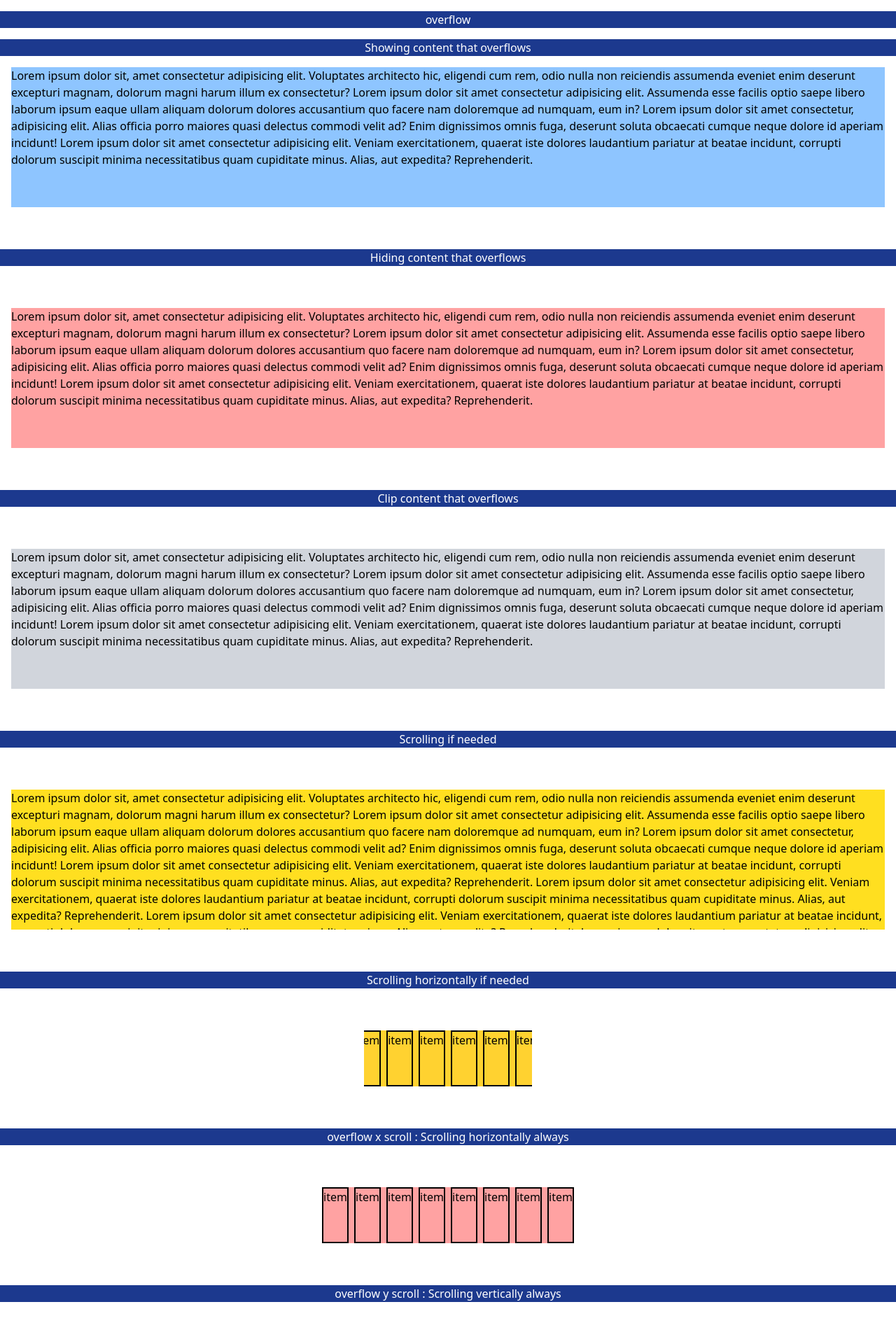
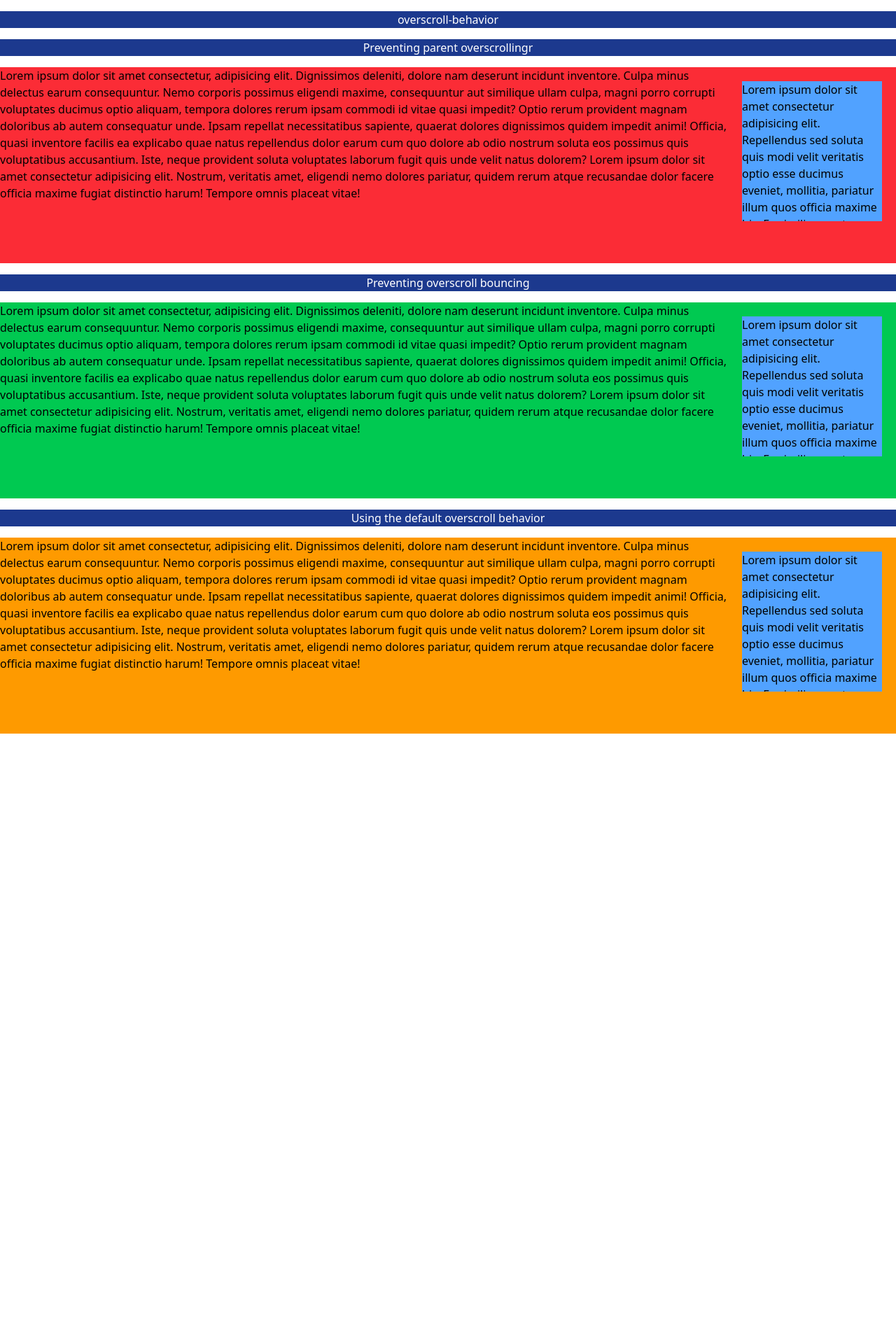
Before and after one commit to AmirTaki/tailwind-toturial-react-vite, a React (Vite) app: page / in a window 1280 px wide. Shown: the top 1920 px of the page at 70% size. After the commit the page ends 1048 px from the top, so only its background shows below. Built offline with nearby package versions, Linux system fonts and the light colour scheme.

Commit message:
overscroll

```diff
--- a/src/App.jsx
+++ b/src/App.jsx
@@ -5,90 +5,42 @@ function App() {
   return (
 
     <>
-      <h1 className='bg-blue-900  text-white my-4 text-center'>overflow</h1>
+      <h1 className='bg-blue-900  text-white my-4 text-center'>overscroll-behavior</h1>
+      <h1 className='bg-blue-900  text-white my-4 text-center'>Preventing parent overscrollingr</h1>
 
-
-      <h1 className='bg-blue-900  text-white my-4 text-center'>Showing content that overflows</h1>
-      <div className="bg-blue-300 m-4 h-50 overflow-visible" >
-        Lorem ipsum dolor sit, amet consectetur adipisicing elit. Voluptates architecto hic, eligendi cum rem, odio nulla non reiciendis assumenda eveniet enim deserunt excepturi magnam, dolorum magni harum illum ex consectetur?
-        Lorem ipsum dolor sit amet consectetur adipisicing elit. Assumenda esse facilis optio saepe libero laborum ipsum eaque ullam aliquam dolorum dolores accusantium quo facere nam doloremque ad numquam, eum in?
-        Lorem ipsum dolor sit amet consectetur, adipisicing elit. Alias officia porro maiores quasi delectus commodi velit ad? Enim dignissimos omnis fuga, deserunt soluta obcaecati cumque neque dolore id aperiam incidunt!
-        Lorem ipsum dolor sit amet consectetur adipisicing elit. Veniam exercitationem, quaerat iste dolores laudantium pariatur at beatae incidunt, corrupti dolorum suscipit minima necessitatibus quam cupiditate minus. Alias, aut expedita? Reprehenderit.
+      <div className="bg-red-500 overflow-y-scroll h-70  overscroll-contain">
+        <div className="bg-blue-400 w-50 float-right m-5 overflow-y-scroll h-50  ">
+          Lorem ipsum dolor sit amet consectetur adipisicing elit. Repellendus sed soluta quis modi velit veritatis optio esse ducimus eveniet, mollitia, pariatur illum quos officia maxime hic. Ea similique natus explicabo?
+          Lorem ipsum dolor sit amet consectetur adipisicing elit. Eos, veritatis dolore dolores, deleniti eligendi esse numquam, quisquam accusantium velit totam accusamus natus neque ipsa voluptates praesentium corporis at modi placeat!
+        </div>
+        Lorem ipsum dolor sit amet consectetur, adipisicing elit. Dignissimos deleniti, dolore nam deserunt incidunt inventore. Culpa minus delectus earum consequuntur. Nemo corporis possimus eligendi maxime, consequuntur aut similique ullam culpa, magni porro corrupti voluptates ducimus optio aliquam, tempora dolores rerum ipsam commodi id vitae quasi impedit? Optio rerum provident magnam doloribus ab autem consequatur unde. Ipsam repellat necessitatibus sapiente, quaerat dolores dignissimos quidem impedit animi! Officia, quasi inventore facilis ea explicabo quae natus repellendus dolor earum cum quo dolore ab odio nostrum soluta eos possimus quis voluptatibus accusantium. Iste, neque provident soluta voluptates laborum fugit quis unde velit natus dolorem?
+        Lorem ipsum dolor sit amet consectetur adipisicing elit. Nostrum, veritatis amet, eligendi nemo dolores pariatur, quidem rerum atque recusandae dolor facere officia maxime fugiat distinctio harum! Tempore omnis placeat vitae!
       </div>
 
-      <h1 className='bg-blue-900  text-white my-15 text-center'>Hiding content that overflows</h1>
+      <h1 className='bg-blue-900  text-white my-4 text-center'>Preventing overscroll bouncing</h1>
 
-    <div className="bg-red-300 m-4 h-50 overflow-hidden" >
-      Lorem ipsum dolor sit, amet consectetur adipisicing elit. Voluptates architecto hic, eligendi cum rem, odio nulla non reiciendis assumenda eveniet enim deserunt excepturi magnam, dolorum magni harum illum ex consectetur?
-      Lorem ipsum dolor sit amet consectetur adipisicing elit. Assumenda esse facilis optio saepe libero laborum ipsum eaque ullam aliquam dolorum dolores accusantium quo facere nam doloremque ad numquam, eum in?
-      Lorem ipsum dolor sit amet consectetur, adipisicing elit. Alias officia porro maiores quasi delectus commodi velit ad? Enim dignissimos omnis fuga, deserunt soluta obcaecati cumque neque dolore id aperiam incidunt!
-      Lorem ipsum dolor sit amet consectetur adipisicing elit. Veniam exercitationem, quaerat iste dolores laudantium pariatur at beatae incidunt, corrupti dolorum suscipit minima necessitatibus quam cupiditate minus. Alias, aut expedita? Reprehenderit.
+      <div className="bg-green-500 overflow-y-scroll h-70 overscroll-y-none">
+          <div className="bg-blue-400 w-50 float-right m-5 overflow-y-scroll h-50  overscroll-y-none">
+            Lorem ipsum dolor sit amet consectetur adipisicing elit. Repellendus sed soluta quis modi velit veritatis optio esse ducimus eveniet, mollitia, pariatur illum quos officia maxime hic. Ea similique natus explicabo?
+            Lorem ipsum dolor sit amet consectetur adipisicing elit. Eos, veritatis dolore dolores, deleniti eligendi esse numquam, quisquam accusantium velit totam accusamus natus neque ipsa voluptates praesentium corporis at modi placeat!
+          </div>
+          Lorem ipsum dolor sit amet consectetur, adipisicing elit. Dignissimos deleniti, dolore nam deserunt incidunt inventore. Culpa minus delectus earum consequuntur. Nemo corporis possimus eligendi maxime, consequuntur aut similique ullam culpa, magni porro corrupti voluptates ducimus optio aliquam, tempora dolores rerum ipsam commodi id vitae quasi impedit? Optio rerum provident magnam doloribus ab autem consequatur unde. Ipsam repellat necessitatibus sapiente, quaerat dolores dignissimos quidem impedit animi! Officia, quasi inventore facilis ea explicabo quae natus repellendus dolor earum cum quo dolore ab odio nostrum soluta eos possimus quis voluptatibus accusantium. Iste, neque provident soluta voluptates laborum fugit quis unde velit natus dolorem?
+          Lorem ipsum dolor sit amet consectetur adipisicing elit. Nostrum, veritatis amet, eligendi nemo dolores pariatur, quidem rerum atque recusandae dolor facere officia maxime fugiat distinctio harum! Tempore omnis placeat vitae!
+      </div>
+
+      <h1 className='bg-blue-900  text-white my-4 text-center'>Using the default overscroll behavior</h1>
+
+      <div className="bg-amber-500 overflow-y-scroll h-70 overscroll-auto">
+        <div className="bg-blue-400 w-50 float-right m-5 overflow-y-scroll h-50  ">
+          Lorem ipsum dolor sit amet consectetur adipisicing elit. Repellendus sed soluta quis modi velit veritatis optio esse ducimus eveniet, mollitia, pariatur illum quos officia maxime hic. Ea similique natus explicabo?
+          Lorem ipsum dolor sit amet consectetur adipisicing elit. Eos, veritatis dolore dolores, deleniti eligendi esse numquam, quisquam accusantium velit totam accusamus natus neque ipsa voluptates praesentium corporis at modi placeat!
+        </div>
+        Lorem ipsum dolor sit amet consectetur, adipisicing elit. Dignissimos deleniti, dolore nam deserunt incidunt inventore. Culpa minus delectus earum consequuntur. Nemo corporis possimus eligendi maxime, consequuntur aut similique ullam culpa, magni porro corrupti voluptates ducimus optio aliquam, tempora dolores rerum ipsam commodi id vitae quasi impedit? Optio rerum provident magnam doloribus ab autem consequatur unde. Ipsam repellat necessitatibus sapiente, quaerat dolores dignissimos quidem impedit animi! Officia, quasi inventore facilis ea explicabo quae natus repellendus dolor earum cum quo dolore ab odio nostrum soluta eos possimus quis voluptatibus accusantium. Iste, neque provident soluta voluptates laborum fugit quis unde velit natus dolorem?
+        Lorem ipsum dolor sit amet consectetur adipisicing elit. Nostrum, veritatis amet, eligendi nemo dolores pariatur, quidem rerum atque recusandae dolor facere officia maxime fugiat distinctio harum! Tempore omnis placeat vitae!
     </div>
 
-    <h1 className='bg-blue-900  text-white my-15 text-center'>Clip content that overflows</h1>
+    </>
 
-    <div className="bg-gray-300 m-4 h-50 overflow-clip" >
-        Lorem ipsum dolor sit, amet consectetur adipisicing elit. Voluptates architecto hic, eligendi cum rem, odio nulla non reiciendis assumenda eveniet enim deserunt excepturi magnam, dolorum magni harum illum ex consectetur?
-        Lorem ipsum dolor sit amet consectetur adipisicing elit. Assumenda esse facilis optio saepe libero laborum ipsum eaque ullam aliquam dolorum dolores accusantium quo facere nam doloremque ad numquam, eum in?
-        Lorem ipsum dolor sit amet consectetur, adipisicing elit. Alias officia porro maiores quasi delectus commodi velit ad? Enim dignissimos omnis fuga, deserunt soluta obcaecati cumque neque dolore id aperiam incidunt!
-        Lorem ipsum dolor sit amet consectetur adipisicing elit. Veniam exercitationem, quaerat iste dolores laudantium pariatur at beatae incidunt, corrupti dolorum suscipit minima necessitatibus quam cupiditate minus. Alias, aut expedita? Reprehenderit.
-      </div>
-
-    <h1 className='bg-blue-900  text-white my-15 text-center'>Scrolling if needed</h1>
-     <div className="bg-yellow-300 m-4 h-50 overflow-auto" >
-        Lorem ipsum dolor sit, amet consectetur adipisicing elit. Voluptates architecto hic, eligendi cum rem, odio nulla non reiciendis assumenda eveniet enim deserunt excepturi magnam, dolorum magni harum illum ex consectetur?
-        Lorem ipsum dolor sit amet consectetur adipisicing elit. Assumenda esse facilis optio saepe libero laborum ipsum eaque ullam aliquam dolorum dolores accusantium quo facere nam doloremque ad numquam, eum in?
-        Lorem ipsum dolor sit amet consectetur, adipisicing elit. Alias officia porro maiores quasi delectus commodi velit ad? Enim dignissimos omnis fuga, deserunt soluta obcaecati cumque neque dolore id aperiam incidunt!
-        Lorem ipsum dolor sit amet consectetur adipisicing elit. Veniam exercitationem, quaerat iste dolores laudantium pariatur at beatae incidunt, corrupti dolorum suscipit minima necessitatibus quam cupiditate minus. Alias, aut expedita? Reprehenderit.
-        Lorem ipsum dolor sit amet consectetur adipisicing elit. Veniam exercitationem, quaerat iste dolores laudantium pariatur at beatae incidunt, corrupti dolorum suscipit minima necessitatibus quam cupiditate minus. Alias, aut expedita? Reprehenderit.
-        Lorem ipsum dolor sit amet consectetur adipisicing elit. Veniam exercitationem, quaerat iste dolores laudantium pariatur at beatae incidunt, corrupti dolorum suscipit minima necessitatibus quam cupiditate minus. Alias, aut expedita? Reprehenderit.
-        Lorem ipsum dolor sit amet consectetur adipisicing elit. Veniam exercitationem, quaerat iste dolores laudantium pariatur at beatae incidunt, corrupti dolorum suscipit minima necessitatibus quam cupiditate minus. Alias, aut expedita? Reprehenderit.
-      </div>
-
-      <h1 className='bg-blue-900  text-white my-15 text-center'>Scrolling horizontally if needed</h1>
-
-     <div className="bg-amber-300 m-4 w-60 flex items-center justify-center m-auto overflow-x-auto gap-2  " >
-        <div className="border-2 w-40 h-20">item</div>
-        <div className="border-2 w-40 h-20">item</div>
-        <div className="border-2 w-40 h-20">item</div>
-        <div className="border-2 w-40 h-20">item</div>
-        <div className="border-2 w-40 h-20">item</div>
-        <div className="border-2 w-40 h-20">item</div>
-        <div className="border-2 w-40 h-20">item</div>
-        <div className="border-2 w-40 h-20">item</div>
-     </div>
-
-      <h1 className='bg-blue-900  text-white my-15 text-center'>overflow x scroll : Scrolling horizontally always</h1>
-      <div className="bg-red-300 m-4 w-90 flex items-center justify-center m-auto overflow-x-scroll gap-2  " >
-        <div className="border-2 w-40 h-20">item</div>
-        <div className="border-2 w-40 h-20">item</div>
-        <div className="border-2 w-40 h-20">item</div>
-        <div className="border-2 w-40 h-20">item</div>
-        <div className="border-2 w-40 h-20">item</div>
-        <div className="border-2 w-40 h-20">item</div>
-        <div className="border-2 w-40 h-20">item</div>
-        <div className="border-2 w-40 h-20">item</div>
-     </div>
-
-    <h1 className='bg-blue-900  text-white my-15 text-center'>overflow y scroll : Scrolling vertically always</h1>
-     <div className="bg-blue-300 m-4 h-100 overflow-y-scroll" >
-        Lorem ipsum dolor sit, amet consectetur adipisicing elit. Voluptates architecto hic, eligendi cum rem, odio nulla non reiciendis assumenda eveniet enim deserunt excepturi magnam, dolorum magni harum illum ex consectetur?
-        Lorem ipsum dolor sit amet consectetur adipisicing elit. Assumenda esse facilis optio saepe libero laborum ipsum eaque ullam aliquam dolorum dolores accusantium quo facere nam doloremque ad numquam, eum in?
-        Lorem ipsum dolor sit amet consectetur, adipisicing elit. Alias officia porro maiores quasi delectus commodi velit ad? Enim dignissimos omnis fuga, deserunt soluta obcaecati cumque neque dolore id aperiam incidunt!
-      </div>
-
-
-    <h1 className='bg-blue-900  text-white my-15 text-center'>overflow scroll : Scrolling in all directions</h1>
-    <div className="bg-green-300 m-4 h-50 overflow-scroll" >
-      Lorem ipsum dolor sit, amet consectetur adipisicing elit. Voluptates architecto hic, eligendi cum rem, odio nulla non reiciendis assumenda eveniet enim deserunt excepturi magnam, dolorum magni harum illum ex consectetur?
-      Lorem ipsum dolor sit amet consectetur adipisicing elit. Assumenda esse facilis optio saepe libero laborum ipsum eaque ullam aliquam dolorum dolores accusantium quo facere nam doloremque ad numquam, eum in?
-      Lorem ipsum dolor sit amet consectetur, adipisicing elit. Alias officia porro maiores quasi delectus commodi velit ad? Enim dignissimos omnis fuga, deserunt soluta obcaecati cumque neque dolore id aperiam incidunt!
-      Lorem ipsum dolor sit amet consectetur adipisicing elit. Veniam exercitationem, quaerat iste dolores laudantium pariatur at beatae incidunt, corrupti dolorum suscipit minima necessitatibus quam cupiditate minus. Alias, aut expedita? Reprehenderit.
-      Lorem ipsum dolor sit amet consectetur adipisicing elit. Veniam exercitationem, quaerat iste dolores laudantium pariatur at beatae incidunt, corrupti dolorum suscipit minima necessitatibus quam cupiditate minus. Alias, aut expedita? Reprehenderit.
-      Lorem ipsum dolor sit amet consectetur adipisicing elit. Veniam exercitationem, quaerat iste dolores laudantium pariatur at beatae incidunt, corrupti dolorum suscipit minima necessitatibus quam cupiditate minus. Alias, aut expedita? Reprehenderit.
-      Lorem ipsum dolor sit amet consectetur adipisicing elit. Veniam exercitationem, quaerat iste dolores laudantium pariatur at beatae incidunt, corrupti dolorum suscipit minima necessitatibus quam cupiditate minus. Alias, aut expedita? Reprehenderit.
-    </div>
-    </>
   )
 }
 
```
